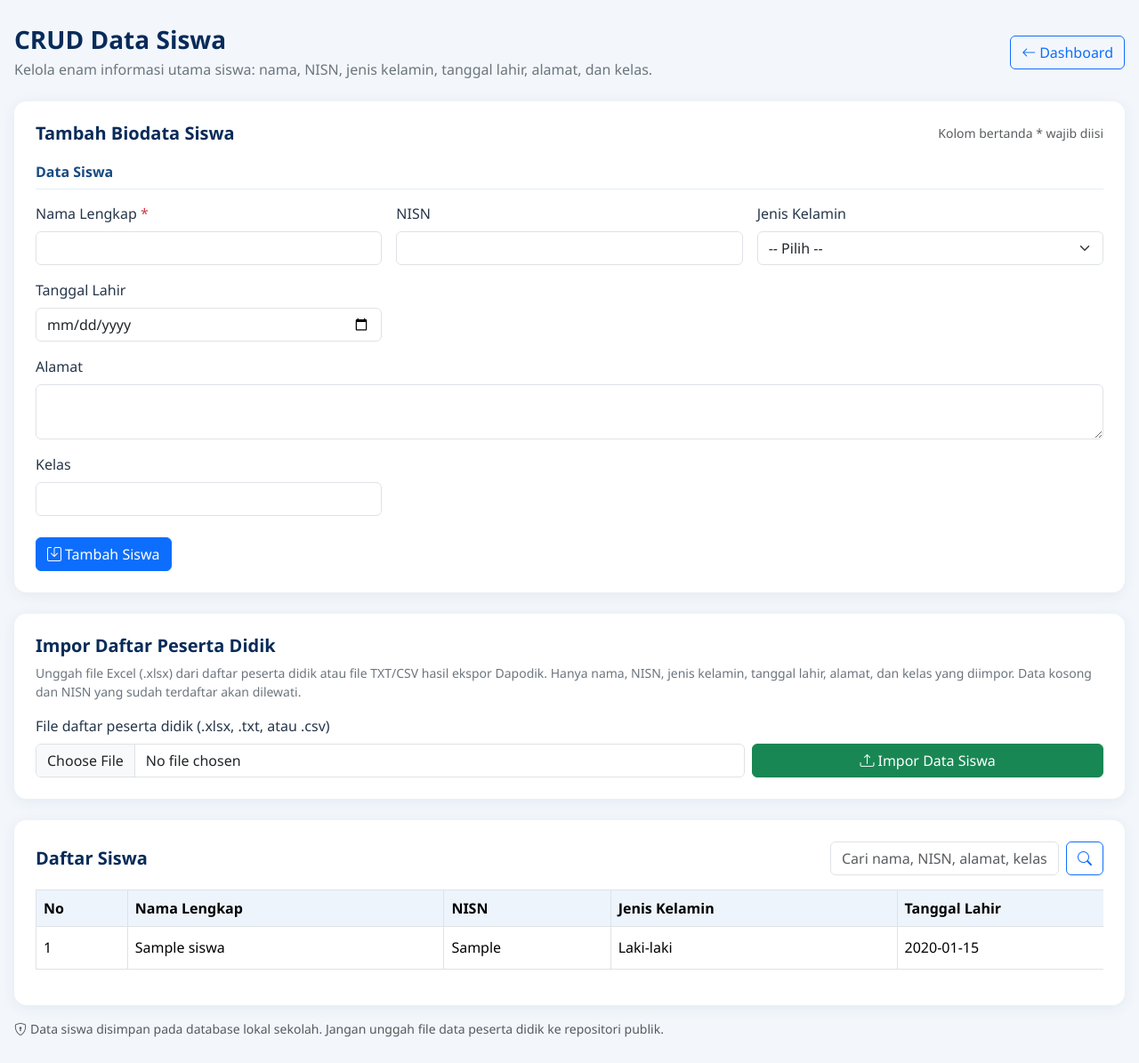
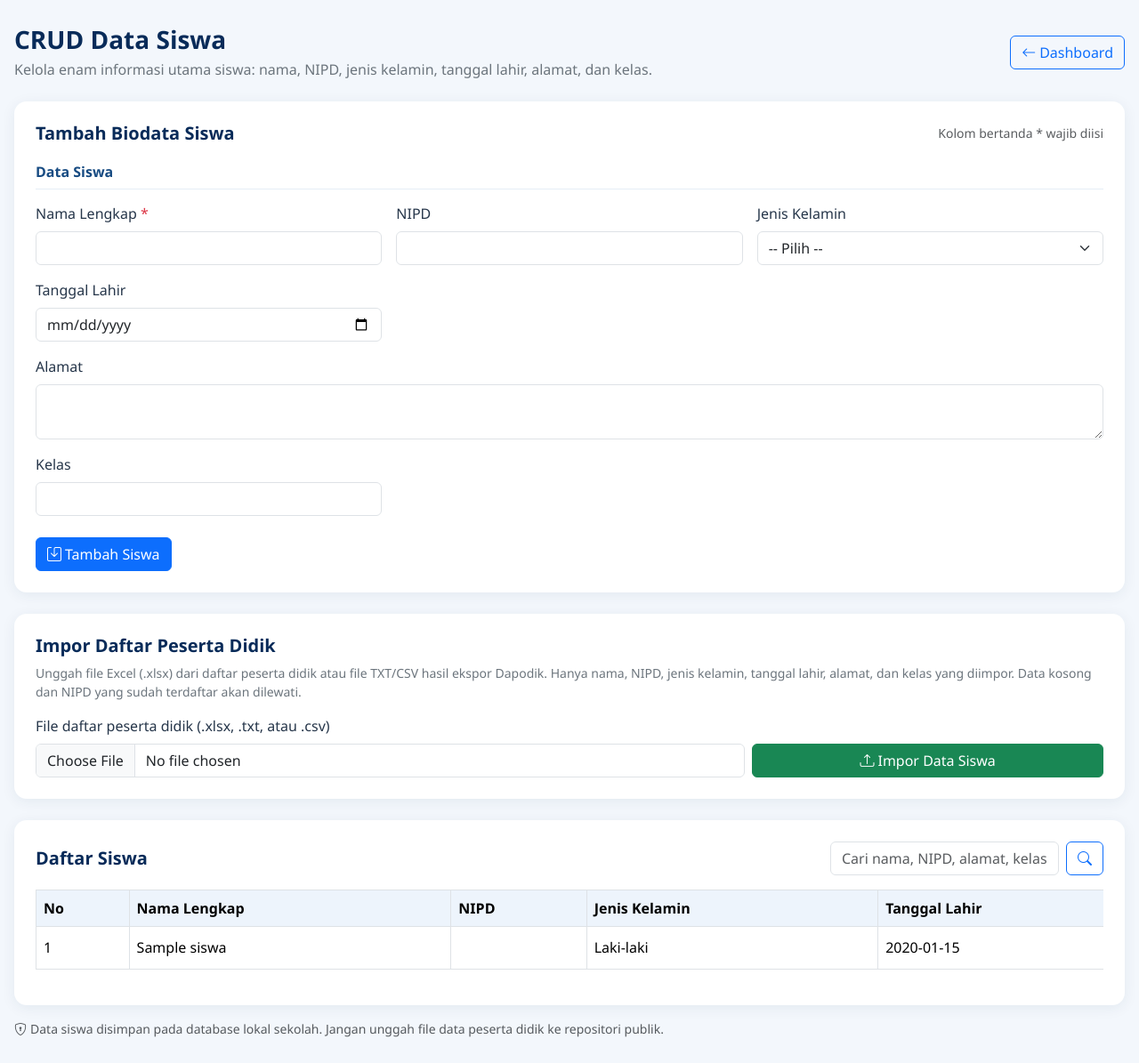
Before and after one commit to rialatifa72-coder/website-sdn1-beririjarak, a PHP site: page /admin/data_siswa.php in a window 1280 px wide. Shown: the part 76-1271 px from the top of the page at 89% size. Run offline with PHP 8.4, Linux system fonts and the light colour scheme; a user stored in the database is signed in; tables that the repository leaves empty hold one stand-in row (values such as "Sample post").

Commit message:
Ganti penggunaan NISN menjadi NIPD pada CRUD dan impor siswa

```diff
--- a/admin/data_siswa.php
+++ b/admin/data_siswa.php
@@ -79,7 +79,7 @@ function bacaExcelSiswa($file) {
 }
 $fields = [
     ["nama_siswa", "Nama Lengkap", "text"],
-    ["nisn", "NISN", "text"],
+    ["nipd", "NIPD", "text"],
     ["jenis_kelamin", "Jenis Kelamin", "select"],
     ["tanggal_lahir", "Tanggal Lahir", "date"],
     ["alamat", "Alamat", "textarea"],
@@ -113,7 +113,7 @@ if ($_SERVER["REQUEST_METHOD"] === "POST") {
             }
             // Posisi kolom berdasarkan lembar "Daftar Peserta Didik" dari ekspor Dapodik.
             $petaKolom = [
-                "nama_siswa"=>1, "jenis_kelamin"=>3, "nisn"=>4,
+                "nama_siswa"=>1, "nipd"=>2, "jenis_kelamin"=>3,
                 "tanggal_lahir"=>6, "alamat"=>9, "kelas"=>42
             ];
             $jumlahMasuk = 0; $jumlahLewat = 0;
@@ -134,10 +134,10 @@ if ($_SERVER["REQUEST_METHOD"] === "POST") {
                         if ($key === "tanggal_lahir" && $v !== "" && !preg_match('/^\\d{4}-\\d{2}-\\d{2}$/', $v)) $v = "";
                         if ($v !== "") $dataIsi[$key] = $v;
                     }
-                    $nisnCek = $dataIsi["nisn"] ?? "";
-                    if ($nisnCek !== "") {
-                        $cek = mysqli_prepare($koneksi, "SELECT id FROM tb_siswa WHERE nisn = ? LIMIT 1");
-                        mysqli_stmt_bind_param($cek, "s", $nisnCek);
+                    $nipdCek = $dataIsi["nipd"] ?? "";
+                    if ($nipdCek !== "") {
+                        $cek = mysqli_prepare($koneksi, "SELECT id FROM tb_siswa WHERE nipd = ? LIMIT 1");
+                        mysqli_stmt_bind_param($cek, "s", $nipdCek);
                         mysqli_stmt_execute($cek);
                         $sudahAda = mysqli_fetch_assoc(mysqli_stmt_get_result($cek));
                         mysqli_stmt_close($cek);
@@ -223,7 +223,7 @@ if (isset($_GET["edit"])) {
 $q = trim($_GET["q"] ?? "");
 if ($q !== "") {
     $like = "%".$q."%";
-    $stmt = mysqli_prepare($koneksi, "SELECT * FROM tb_siswa WHERE nama_siswa LIKE ? OR nisn LIKE ? OR jenis_kelamin LIKE ? OR alamat LIKE ? OR kelas LIKE ? ORDER BY nama_siswa ASC");
+    $stmt = mysqli_prepare($koneksi, "SELECT * FROM tb_siswa WHERE nama_siswa LIKE ? OR nipd LIKE ? OR jenis_kelamin LIKE ? OR alamat LIKE ? OR kelas LIKE ? ORDER BY nama_siswa ASC");
     mysqli_stmt_bind_param($stmt, "sssss", $like, $like, $like, $like, $like);
     mysqli_stmt_execute($stmt);
     $daftar = mysqli_stmt_get_result($stmt);
@@ -231,7 +231,7 @@ if ($q !== "") {
     $daftar = mysqli_query($koneksi, "SELECT * FROM tb_siswa ORDER BY nama_siswa ASC");
 }
 if (!$daftar) die("Gagal mengambil data siswa: " . e(mysqli_error($koneksi)));
-$grup = ["Data Siswa" => ["nama_siswa","nisn","jenis_kelamin","tanggal_lahir","alamat","kelas"]];
+$grup = ["Data Siswa" => ["nama_siswa","nipd","jenis_kelamin","tanggal_lahir","alamat","kelas"]];
 $labelMap = [];
 foreach ($fields as $f) $labelMap[$f[0]] = [$f[1], $f[2]];
 ?>
@@ -246,7 +246,7 @@ body{background:#f3f7fc;color:#26364a;font-family:Segoe UI,Tahoma,sans-serif}.to
 </style></head><body>
 <header class="topbar"><div class="container-fluid d-flex justify-content-between"><div class="d-flex align-items-center gap-3"><img src="../logo.jpeg" alt="Logo SDN 1 Beririjarak" class="logo-admin"><strong>SDN 1 BERIRIJARAK — ADMIN</strong></div><span>Halo, <?= e($_SESSION["username"]) ?></span></div></header>
 <main class="wrap">
-<div class="d-flex flex-wrap justify-content-between align-items-center gap-2 mb-4"><div><h1 class="h3 judul mb-1">CRUD Data Siswa</h1><p class="text-secondary mb-0">Kelola enam informasi utama siswa: nama, NISN, jenis kelamin, tanggal lahir, alamat, dan kelas.</p></div><a href="../dashboard_admin.php" class="btn btn-outline-primary"><i class="bi bi-arrow-left me-1"></i>Dashboard</a></div>
+<div class="d-flex flex-wrap justify-content-between align-items-center gap-2 mb-4"><div><h1 class="h3 judul mb-1">CRUD Data Siswa</h1><p class="text-secondary mb-0">Kelola enam informasi utama siswa: nama, NIPD, jenis kelamin, tanggal lahir, alamat, dan kelas.</p></div><a href="../dashboard_admin.php" class="btn btn-outline-primary"><i class="bi bi-arrow-left me-1"></i>Dashboard</a></div>
 <?php if ($pesan): ?><div class="alert alert-<?= e($jenisPesan) ?>"><?= e($pesan) ?></div><?php endif; ?>
 <section class="panel mb-4">
 <div class="d-flex justify-content-between align-items-center flex-wrap gap-2"><h2 class="h5 judul mb-0"><?= $editData ? "Ubah Biodata Siswa" : "Tambah Biodata Siswa" ?></h2><span class="text-muted small">Kolom bertanda * wajib diisi</span></div>
@@ -265,7 +265,7 @@ body{background:#f3f7fc;color:#26364a;font-family:Segoe UI,Tahoma,sans-serif}.to
 </form></section>
 <section class="panel mb-4">
 <h2 class="h5 judul">Impor Daftar Peserta Didik</h2>
-<p class="small text-secondary mb-3">Unggah file Excel (.xlsx) dari daftar peserta didik atau file TXT/CSV hasil ekspor Dapodik. Hanya nama, NISN, jenis kelamin, tanggal lahir, alamat, dan kelas yang diimpor. Data kosong dan NISN yang sudah terdaftar akan dilewati.</p>
+<p class="small text-secondary mb-3">Unggah file Excel (.xlsx) dari daftar peserta didik atau file TXT/CSV hasil ekspor Dapodik. Hanya nama, NIPD, jenis kelamin, tanggal lahir, alamat, dan kelas yang diimpor. Data kosong dan NIPD yang sudah terdaftar akan dilewati.</p>
 <form method="post" enctype="multipart/form-data" class="row g-2 align-items-end">
 <input type="hidden" name="csrf" value="<?= e($_SESSION[$csrfName]) ?>">
 <input type="hidden" name="aksi" value="importir">
@@ -273,7 +273,7 @@ body{background:#f3f7fc;color:#26364a;font-family:Segoe UI,Tahoma,sans-serif}.to
 <div class="col-md-4"><button class="btn btn-success w-100" onclick="return confirm('Impor data dari file ini ke database siswa? Data kosong dan data ganda akan dilewati.')"><i class="bi bi-upload me-1"></i>Impor Data Siswa</button></div>
 </form>
 </section>
-<section class="panel"><div class="d-flex flex-wrap justify-content-between align-items-center gap-2 mb-3"><h2 class="h5 judul mb-0">Daftar Siswa</h2><form class="d-flex gap-2" method="get"><input class="form-control" name="q" value="<?= e($q) ?>" placeholder="Cari nama, NISN, alamat, kelas"><button class="btn btn-outline-primary"><i class="bi bi-search"></i></button></form></div>
+<section class="panel"><div class="d-flex flex-wrap justify-content-between align-items-center gap-2 mb-3"><h2 class="h5 judul mb-0">Daftar Siswa</h2><form class="d-flex gap-2" method="get"><input class="form-control" name="q" value="<?= e($q) ?>" placeholder="Cari nama, NIPD, alamat, kelas"><button class="btn btn-outline-primary"><i class="bi bi-search"></i></button></form></div>
 <div class="table-responsive"><table class="table table-hover table-bordered align-middle table-siswa"><thead><tr><th>No</th><?php foreach ($fields as $f): ?><th><?= e($f[1]) ?></th><?php endforeach; ?><th>Aksi</th></tr></thead><tbody>
 <?php if (mysqli_num_rows($daftar) === 0): ?><tr><td colspan="<?= count($fields) + 2 ?>" class="text-center text-muted py-4">Belum ada data siswa.</td></tr><?php else: $no=1; while ($s=mysqli_fetch_assoc($daftar)): ?><tr><td><?= $no++ ?></td><?php foreach ($fields as $f): $kolom = $f[0]; ?><td><?= e($s[$kolom] ?? "") ?></td><?php endforeach; ?><td class="text-nowrap"><a class="btn btn-sm btn-warning" href="data_siswa.php?edit=<?= (int)$s["id"] ?>"><i class="bi bi-pencil"></i> Ubah</a> <form method="post" class="d-inline" onsubmit="return confirm('Hapus biodata siswa ini?')"><input type="hidden" name="csrf" value="<?= e($_SESSION[$csrfName]) ?>"><input type="hidden" name="aksi" value="hapus"><input type="hidden" name="id" value="<?= (int)$s["id"] ?>"><button class="btn btn-sm btn-danger"><i class="bi bi-trash"></i> Hapus</button></form></td></tr><?php endwhile; endif; ?>
 </tbody></table></div></section>
```
